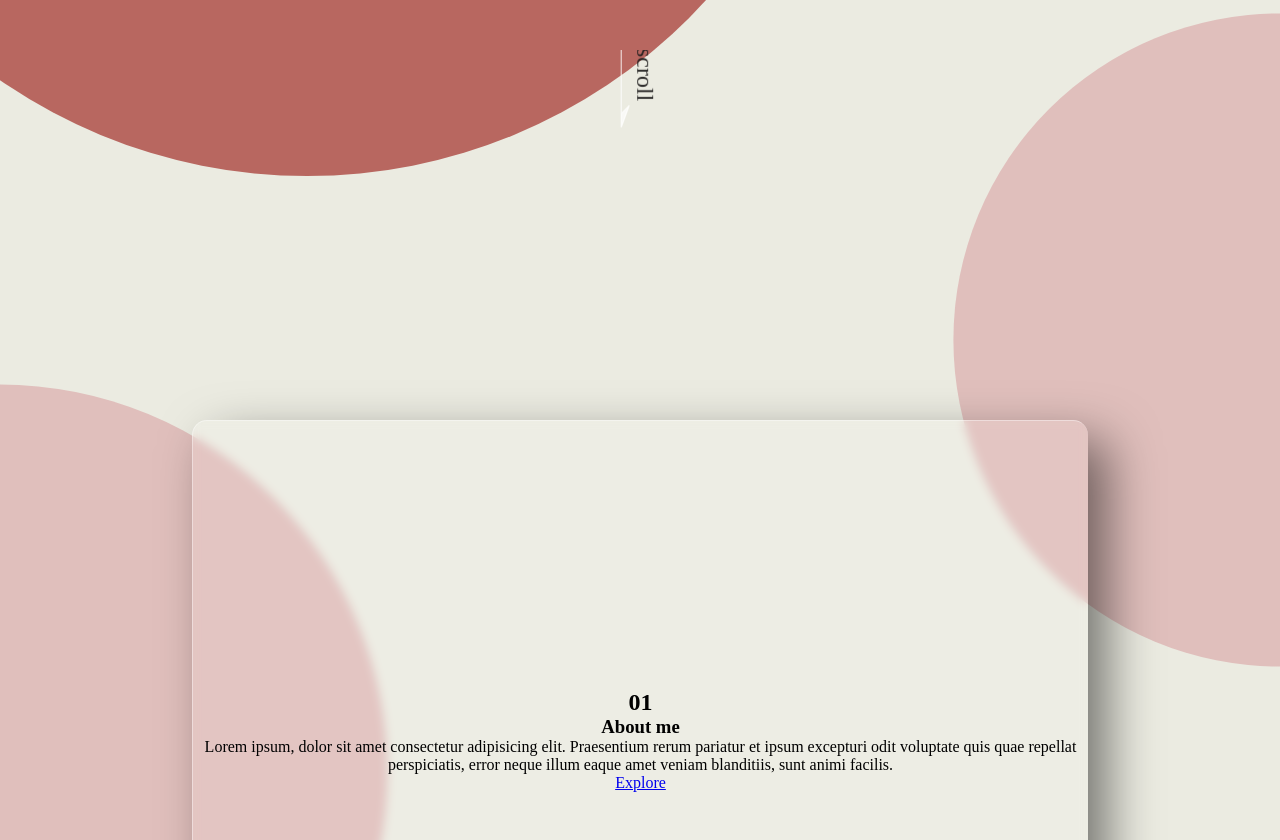
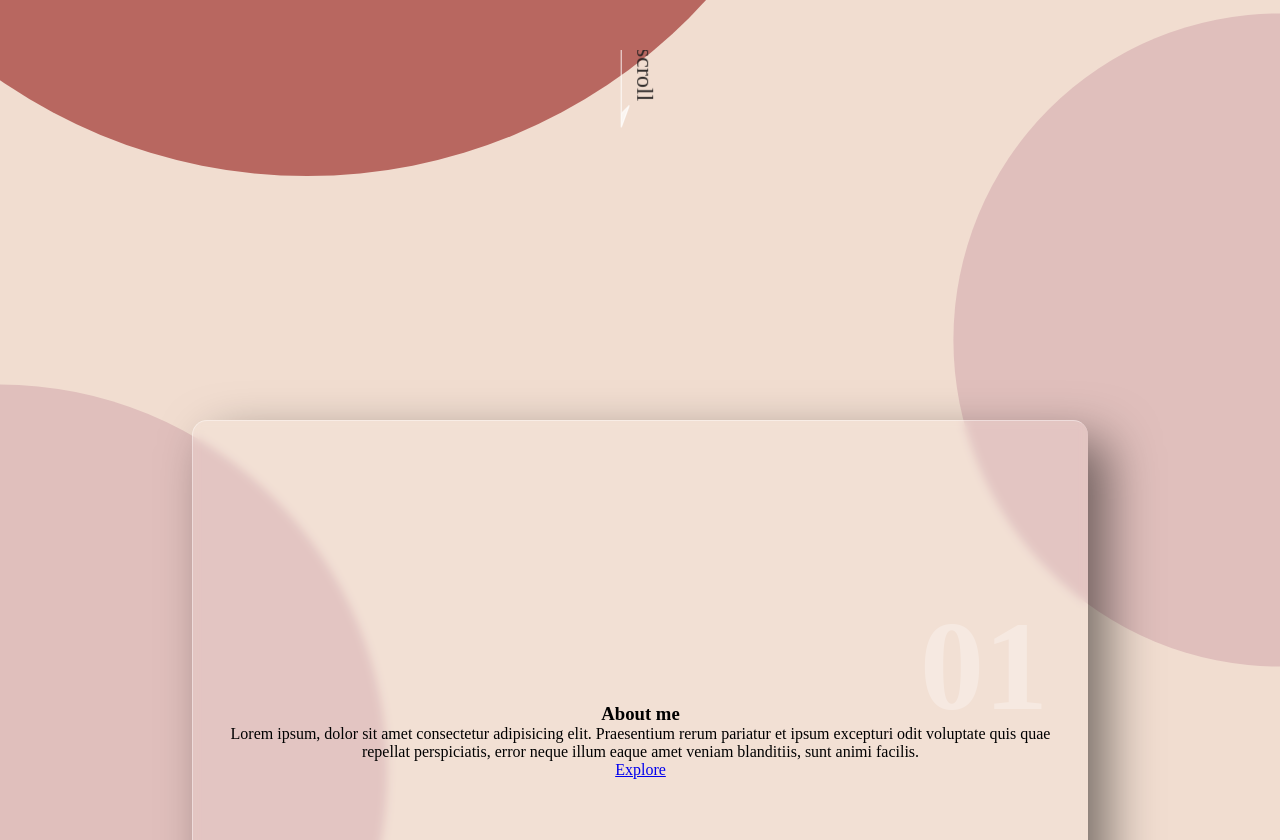
Before and after one commit to Chimoha31/Test, a website: page index.html in a window 1280 px wide. Shown: the part 460-1300 px from the top of the page. Drawn offline with Linux system fonts and the light colour scheme.

```diff
--- /dev/null
+++ b/package.json
@@ -0,0 +1,5 @@
+{
+  "dependencies": {
+    "vanilla-tilt": "^1.7.2"
+  }
+}
--- a/style.scss
+++ b/style.scss
@@ -7,7 +7,7 @@
 body {
   width: 100%;
   height: 100vh;
-  background-color: rgba(231, 230, 218, 0.8);
+  background-color: rgba(224, 181, 152, 0.452);
 }
 
 //-----------------------
@@ -90,7 +90,7 @@
   & .hero__scrolltext {
     position: absolute;
     transform: rotate(90deg);
-    color: rgba(29, 28, 28, 0.924);
+    color: rgba(31, 29, 29, 0.924);
     left: -2px;
     top: 11px;
     font-size: 1.5em;
@@ -149,6 +149,18 @@
     background: linear-gradient(rgb(224, 191, 188));
     clip-path: circle(36.3% at 0 54%);
   }
+  & .detail {
+    position: relative;
+    padding: 30px;
+
+    & h2 {
+      position: absolute;
+      top: -80px;
+      right: 40px;
+      font-size: 8rem;
+      color: rgba(255, 255, 255, 0.3);
+    }
+  }
 }
 
 //--------------------------
```
Also changed, not shown: index.html (+9 -1 lines), style.css, 3 other files.
